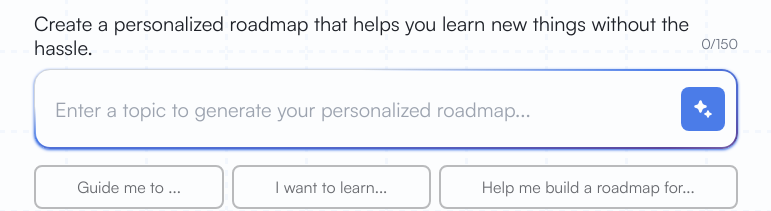
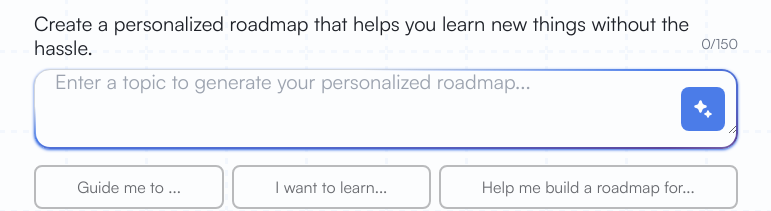
Before and after one commit to curiona-org/frontend, a Next.js app: page / in a window 1280 px wide. Shown: the part 302-513 px from the top of the page, without its empty margins (254-1025 px from the left). Built offline with nearby package versions, Linux system fonts and the light colour scheme; no server answers; what arctic would draw is missing.

Commit message:
generate roadmap input field fix

```diff
--- a/src/components/roadmap/generate-roadmap.tsx
+++ b/src/components/roadmap/generate-roadmap.tsx
@@ -6,7 +6,7 @@ import { ERROR_MESSAGES, handleCurionaError } from "@/lib/error";
 import { RoadmapService } from "@/lib/services/roadmap.service";
 import { useAuth } from "@/providers/auth-provider";
 import { redirect, useRouter } from "next/navigation";
-import { useState } from "react";
+import { useRef, useState, useEffect } from "react";
 import RotatingLoader from "../loader/rotating-loader";
 import { ShineBorder } from "../magicui/shine-border";
 
@@ -19,6 +19,22 @@ export default function GenerateRoadmap() {
   const [error, setError] = useState("");
   const router = useRouter();
   const [inputRef, setFocus] = useFocus<HTMLInputElement>();
+  const textareaRef = useRef<HTMLTextAreaElement>(null);
+
+  const autoResize = () => {
+    const ta = textareaRef.current;
+    if (ta) {
+      ta.style.height = "auto";
+      // Optional: jika ingin maxHeight
+      const maxHeight = 200; // misalnya 200px; sesuaikan
+      ta.style.height = `${Math.min(ta.scrollHeight, maxHeight)}px`;
+      // Jika scrollHeight > maxHeight, biarkan overflow-y: auto agar scrollbar muncul
+    }
+  };
+
+  useEffect(() => {
+    autoResize();
+  }, []);
 
   const recommendationPrompts = [
     { label: "Guide me to ...", value: "Guide me to " },
@@ -74,31 +90,36 @@ export default function GenerateRoadmap() {
   };
 
   return (
-    <div className='w-full flex flex-col gap-4'>
-      <div className='flex sm:justify-end sm:-mt-10'>
-        <p className='text-gray-500 text-mobile-heading-4-regular lg:text-body-2-regular'>
+    <div className="w-full flex flex-col gap-4">
+      <div className="flex sm:justify-end sm:-mt-10">
+        <p className="text-gray-500 text-mobile-heading-4-regular lg:text-body-2-regular">
           {inputTopic.length}/150
         </p>
       </div>
-      <div className='relative'>
-        <div className='flex-grow w-full h-16 md:h-20 text-mobile-heading-4-regular lg:text-heading-4-regular rounded-xl md:rounded-2xl bg-white-500 border border-gray-300 shadow shadow-blue-500'>
+      <div className="relative">
+        <div className="flex-grow w-full h-16 md:h-20 text-mobile-heading-4-regular lg:text-heading-4-regular rounded-xl md:rounded-2xl bg-white-500 border border-gray-300 shadow shadow-blue-500">
           <ShineBorder
             duration={14}
             borderWidth={2}
             shineColor={["#4b7ce8", "#5C469C"]}
           />
-          <form onSubmit={handleGenerate} className='relative w-full h-full'>
-            <input
-              ref={inputRef}
-              type='text'
+          <form onSubmit={handleGenerate} className="relative w-full h-full">
+            <textarea
+              ref={textareaRef}
+              placeholder="Enter a topic to generate your personalized roadmap..."
+              className={`w-full bg-transparent px-5 rounded-[var(--card-content-radius)] focus:outline-none ${
+                error ? "border-red-500" : ""
+              }`}
+              style={{
+                paddingRight: "80px",
+                overflow: "hidden",
+                transition: "height 0.2s ease",
+                minHeight: "4rem",
+                lineHeight: "1.5rem",
+              }}
+              value={inputTopic}
               minLength={5}
               maxLength={150}
-              placeholder='Enter a topic to generate your personalized roadmap...'
-              className={`w-full h-full bg-transparent px-5 rounded-[var(--card-content-radius)] focus:outline-none ${
-                error ? "border-red-500" : ""
-              }`}
-              style={{ paddingRight: "80px" }}
-              value={inputTopic}
               onChange={(e) => {
                 setInputTopic(e.target.value);
                 if (error) setError("");
@@ -106,20 +127,21 @@ export default function GenerateRoadmap() {
             />
             <Button
               // onClick={handleGenerate}
-              className='absolute right-3 top-1/2 -translate-y-1/2 bg-blue-500 p-3 text-white hover:bg-blue-900'
+              className="absolute right-3 top-1/2 -translate-y-1/2 bg-blue-500 p-3 text-white hover:bg-blue-900"
+              type="submit"
             >
               {isLoading && (
-                <RotatingLoader className='size-4 border-[3px] border-white-500' />
+                <RotatingLoader className="size-4 border-[3px] border-white-500" />
               )}
               {!isLoading && (
                 <svg
-                  xmlns='http://www.w3.org/2000/svg'
-                  width='20'
-                  height='20'
-                  viewBox='0 0 16 16'
-                  fill='var(--white-500)'
+                  xmlns="http://www.w3.org/2000/svg"
+                  width="20"
+                  height="20"
+                  viewBox="0 0 16 16"
+                  fill="var(--white-500)"
                 >
-                  <path d='M5.398 10.807a1.04 1.04 0 0 0 1.204-.003c.178-.13.313-.31.387-.518l.447-1.373c.115-.344.308-.657.564-.914a2.35 2.35 0 0 1 .913-.565l1.391-.451a1.05 1.05 0 0 0 .645-.67a1.04 1.04 0 0 0-.689-1.31l-1.375-.447a2.34 2.34 0 0 1-1.48-1.477l-.452-1.388a1.043 1.043 0 0 0-1.717-.39a1.05 1.05 0 0 0-.256.407l-.457 1.4a2.32 2.32 0 0 1-1.44 1.449l-1.391.448a1.06 1.06 0 0 0-.644.67a1.05 1.05 0 0 0 .144.918c.128.18.309.315.517.386l1.374.445a2.33 2.33 0 0 1 1.481 1.488l.452 1.391c.072.204.206.38.382.504m6.137 4.042a.8.8 0 0 0 .926.002a.8.8 0 0 0 .3-.4l.248-.762a1.07 1.07 0 0 1 .68-.68l.772-.252a.79.79 0 0 0 .531-.64a.796.796 0 0 0-.554-.881l-.764-.249a1.08 1.08 0 0 1-.68-.678l-.252-.773a.8.8 0 0 0-.293-.39a.796.796 0 0 0-1.03.085a.8.8 0 0 0-.195.315l-.247.762a1.07 1.07 0 0 1-.665.679l-.773.252a.8.8 0 0 0-.543.762a.8.8 0 0 0 .551.756l.763.247c.159.054.304.143.422.261c.119.119.207.263.258.422l.253.774a.8.8 0 0 0 .292.388' />
+                  <path d="M5.398 10.807a1.04 1.04 0 0 0 1.204-.003c.178-.13.313-.31.387-.518l.447-1.373c.115-.344.308-.657.564-.914a2.35 2.35 0 0 1 .913-.565l1.391-.451a1.05 1.05 0 0 0 .645-.67a1.04 1.04 0 0 0-.689-1.31l-1.375-.447a2.34 2.34 0 0 1-1.48-1.477l-.452-1.388a1.043 1.043 0 0 0-1.717-.39a1.05 1.05 0 0 0-.256.407l-.457 1.4a2.32 2.32 0 0 1-1.44 1.449l-1.391.448a1.06 1.06 0 0 0-.644.67a1.05 1.05 0 0 0 .144.918c.128.18.309.315.517.386l1.374.445a2.33 2.33 0 0 1 1.481 1.488l.452 1.391c.072.204.206.38.382.504m6.137 4.042a.8.8 0 0 0 .926.002a.8.8 0 0 0 .3-.4l.248-.762a1.07 1.07 0 0 1 .68-.68l.772-.252a.79.79 0 0 0 .531-.64a.796.796 0 0 0-.554-.881l-.764-.249a1.08 1.08 0 0 1-.68-.678l-.252-.773a.8.8 0 0 0-.293-.39a.796.796 0 0 0-1.03.085a.8.8 0 0 0-.195.315l-.247.762a1.07 1.07 0 0 1-.665.679l-.773.252a.8.8 0 0 0-.543.762a.8.8 0 0 0 .551.756l.763.247c.159.054.304.143.422.261c.119.119.207.263.258.422l.253.774a.8.8 0 0 0 .292.388" />
                 </svg>
               )}
             </Button>
@@ -127,17 +149,20 @@ export default function GenerateRoadmap() {
         </div>
       </div>
 
-      {error && <p className='text-red-500 text-sm'>{error}</p>}
-      <div className='flex flex-wrap gap-2 justify-start'>
+      {error && <p className="text-red-500 text-sm">{error}</p>}
+      <div className="flex flex-wrap gap-2 justify-start">
         {recommendationPrompts.map((prompt, idx) => (
           <Button
             key={`${idx}-recommendation`}
             onClick={() => {
               if (error) setError("");
               setInputTopic(prompt.value);
-              setFocus();
+              setTimeout(() => {
+                autoResize();
+                setFocus();
+              });
             }}
-            className='flex-grow p-2 text-black-300 border-2 border-black-100 bg-white-500 rounded-2xl hover:bg-white-600 transition-colors duration-200'
+            className="flex-grow p-2 text-black-300 border-2 border-black-100 bg-white-500 rounded-2xl hover:bg-white-600 transition-colors duration-200"
           >
             {prompt.label}
           </Button>
```
